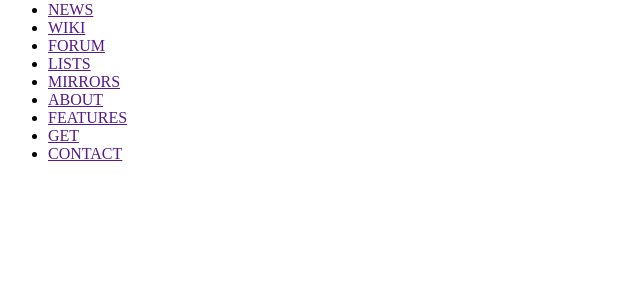
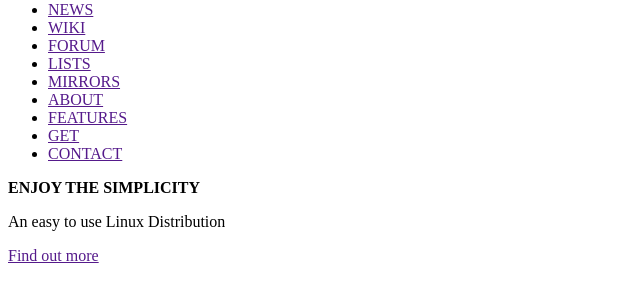
Before and after one commit to designercoder/practicas-frontend, a plain HTML site: page index.html in a window 1280 px wide. Shown: the part 79-378 px from the top of the page, without its empty margins (0-640 px from the left). Drawn offline with Linux system fonts and the light colour scheme.

Commit message:
creada sección introduccion

```diff
--- a/index.html
+++ b/index.html
@@ -1,9 +1,11 @@
 <!DOCTYPE html>
 <html lang="es">
+
 <head>
     <meta charset="UTF-8">
     <title>Manjaro Linux</title>
 </head>
+
 <body>
     <header>
         <h1><a href="">MANJARO</a></h1>
@@ -21,5 +23,12 @@
             </ul>
         </nav>
     </header>
+
+    <section>
+      <p><strong>ENJOY THE SIMPLICITY</strong></p>
+      <p>An easy to use Linux Distribution</p>
+      <a href="">Find out more</a>
+    </section>
 </body>
+
 </html>
```
Lines whose indentation alone changed are shown as unchanged.
